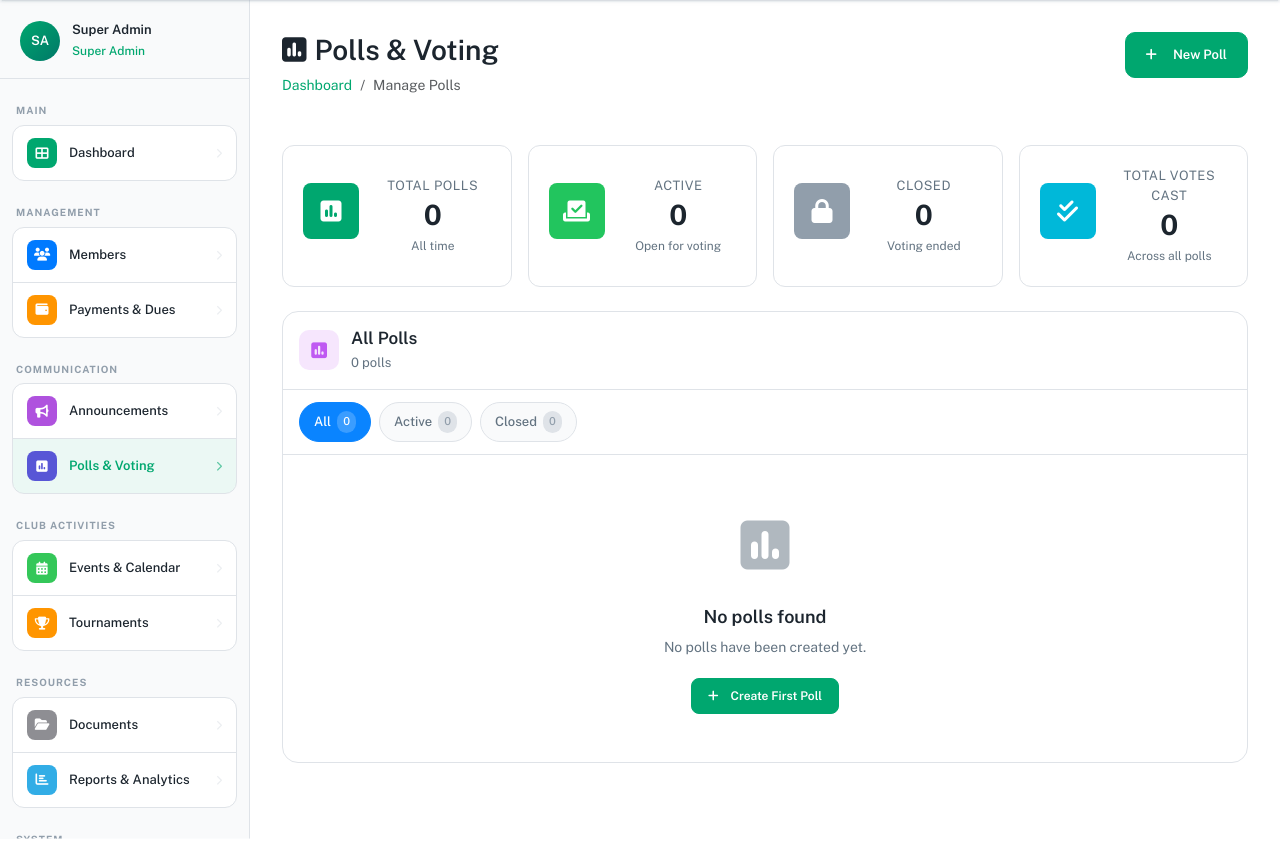
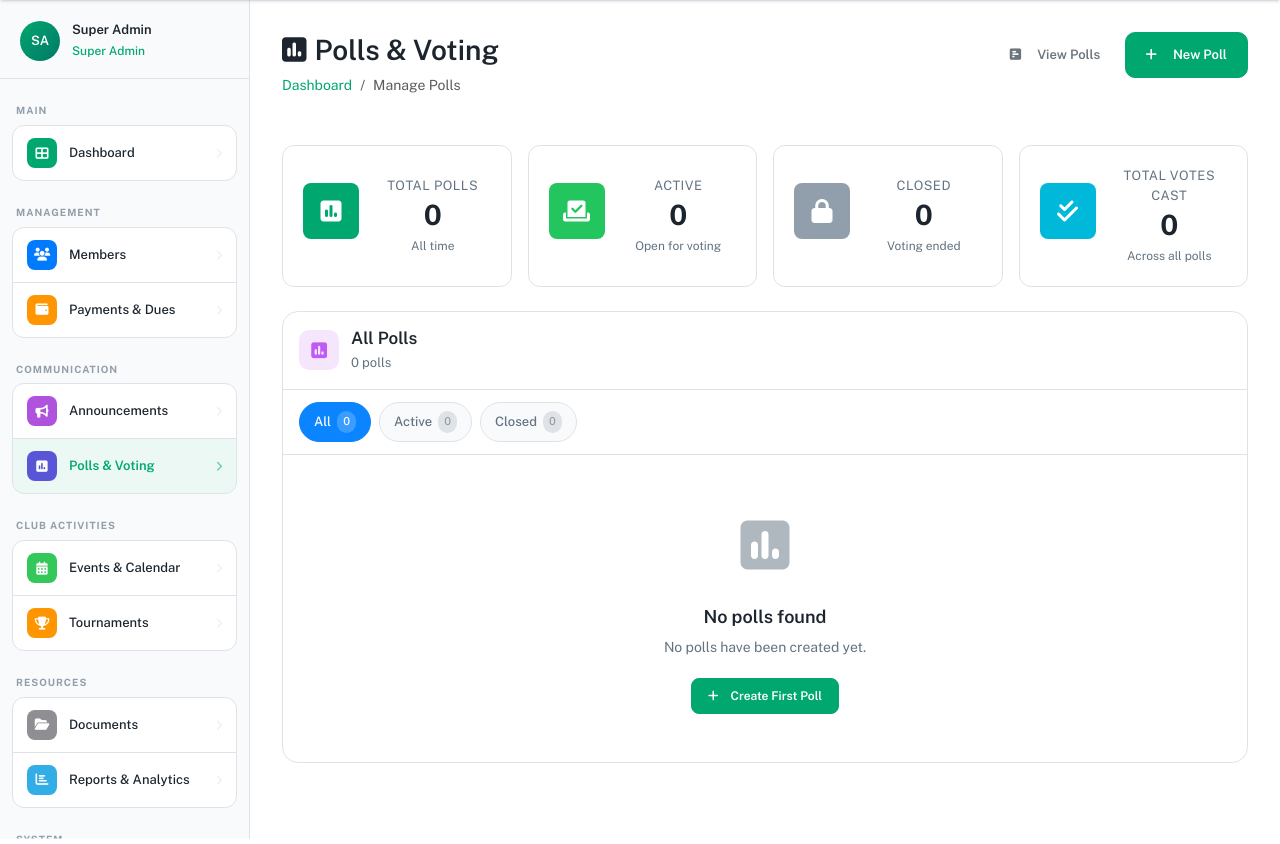
Before and after one commit to JustNnana/lekkiastrosportsclub, a PHP site: page /lekkiastrosportsclub/polls/manage.php in a window 1280 px wide. Shown: the part 60-904 px from the top of the page. Run offline with PHP 8.4, Linux system fonts and the light colour scheme; a user stored in the database is signed in; data comes from the database, SQL or seed files in the repository; data that the repository does not hold is empty.

Commit message:
Update manage.php

```diff
--- a/polls/manage.php
+++ b/polls/manage.php
@@ -238,6 +238,9 @@ button.ios-menu-item { border: none; border-bottom: 1px solid var(--border-color
             </nav>
         </div>
         <div class="content-actions">
+            <a href="<?php echo BASE_URL; ?>polls/index.php" class="btn btn-outline-secondary">
+                <i class="fas fa-poll-h me-2"></i>View Polls
+            </a>
             <a href="<?php echo BASE_URL; ?>polls/form.php" class="btn btn-primary">
                 <i class="fas fa-plus me-2"></i>New Poll
             </a>
@@ -425,8 +428,8 @@ button.ios-menu-item { border: none; border-bottom: 1px solid var(--border-color
                     <div class="ios-menu-item-left">
                         <div class="ios-menu-item-icon blue"><i class="fas fa-poll-h"></i></div>
                         <div class="ios-menu-item-content">
-                            <span class="ios-menu-item-label">Member View</span>
-                            <span class="ios-menu-item-desc">See polls as members do</span>
+                            <span class="ios-menu-item-label">View Polls</span>
+                            <span class="ios-menu-item-desc">See all polls</span>
                         </div>
                     </div>
                     <i class="fas fa-chevron-right ios-menu-item-chevron"></i>
```
